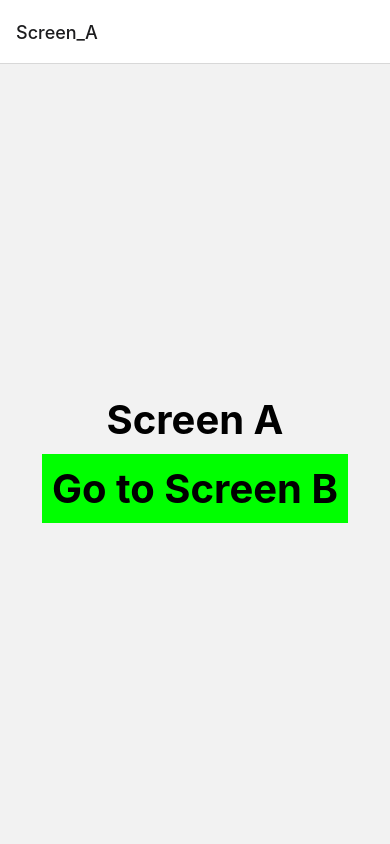
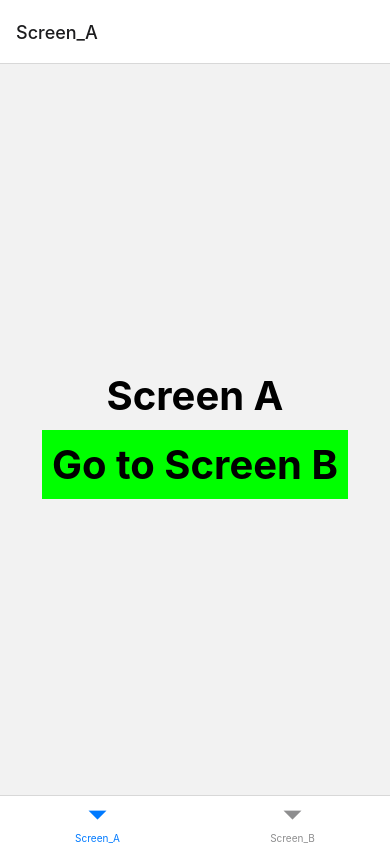
Before and after one commit to codingscode/reactnative_from_zero_to_hero, a React Native app in the folder rntour/: screen / in a window 390 px wide. Built offline with nearby package versions, Linux system fonts and the light colour scheme.

Commit message:
parte 106

```diff
--- a/rntour/src/App.js
+++ b/rntour/src/App.js
@@ -2,7 +2,7 @@
 import React, { useState } from 'react'
 
 import { NavigationContainer } from '@react-navigation/native'
-import { createStackNavigator } from '@react-navigation/stack'
+import { createBottomTabNavigator } from '@react-navigation/bottom-tabs'
 import { enableScreens } from 'react-native-screens'
 import ScreenA from './ScreenA'
 import ScreenB from './ScreenB'
@@ -10,7 +10,7 @@ import ScreenB from './ScreenB'
 
 //enableScreens()
 
-const Stack = createStackNavigator() // correção
+const Tab = createBottomTabNavigator()
 
 
 function App() {
@@ -19,10 +19,10 @@ function App() {
 
    return (
          <NavigationContainer>
-         <Stack.Navigator  >
-            <Stack.Screen name="Screen_A" component={ScreenA}  />
-            <Stack.Screen name="Screen_B" component={ScreenB} />
-         </Stack.Navigator>
+         <Tab.Navigator  >
+            <Tab.Screen name="Screen_A" component={ScreenA}  />
+            <Tab.Screen name="Screen_B" component={ScreenB} />
+         </Tab.Navigator>
       </NavigationContainer>
    )
 
```
Also changed, not shown: 1 other file (tests, documents, lock files or other folders).
